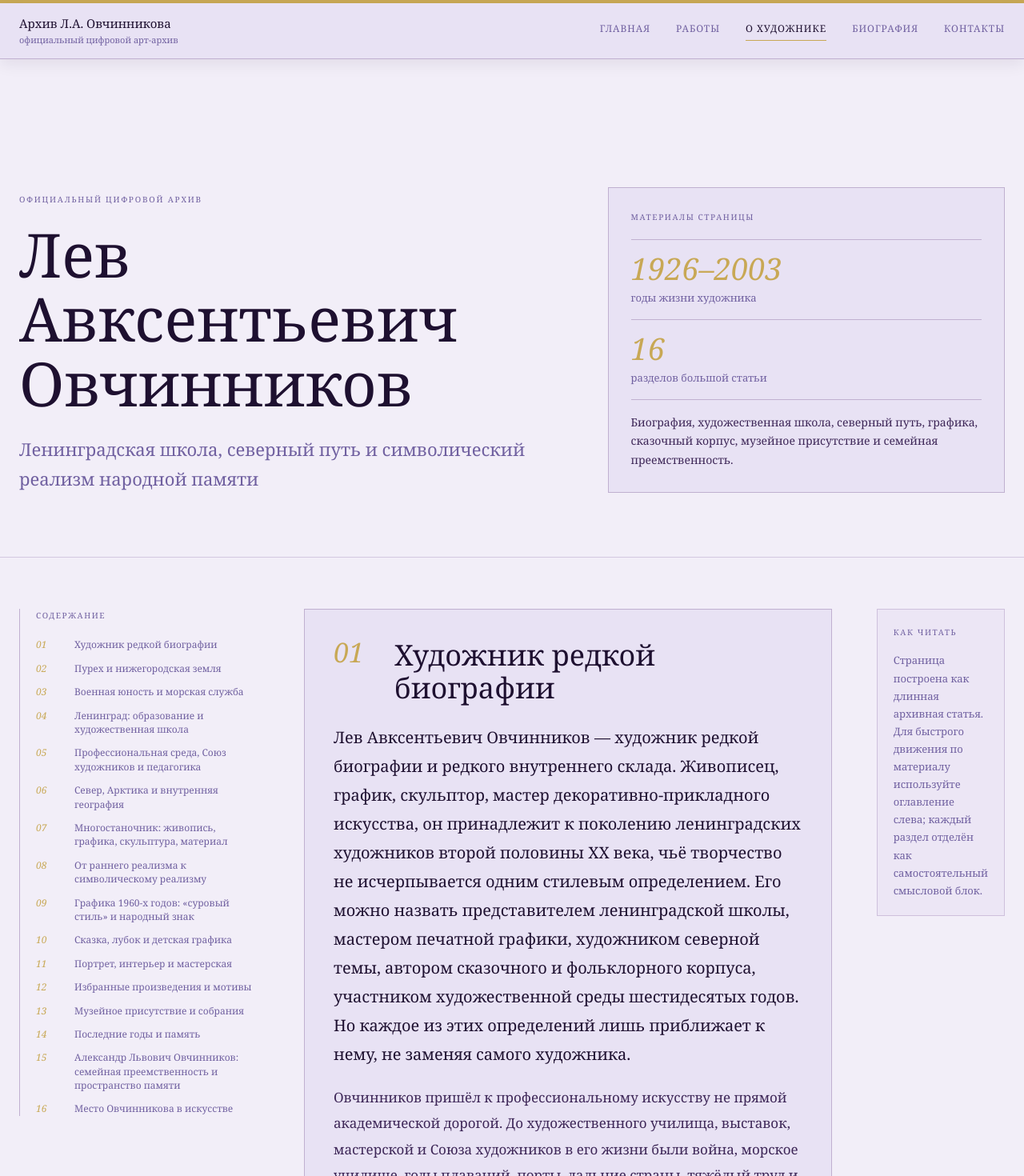
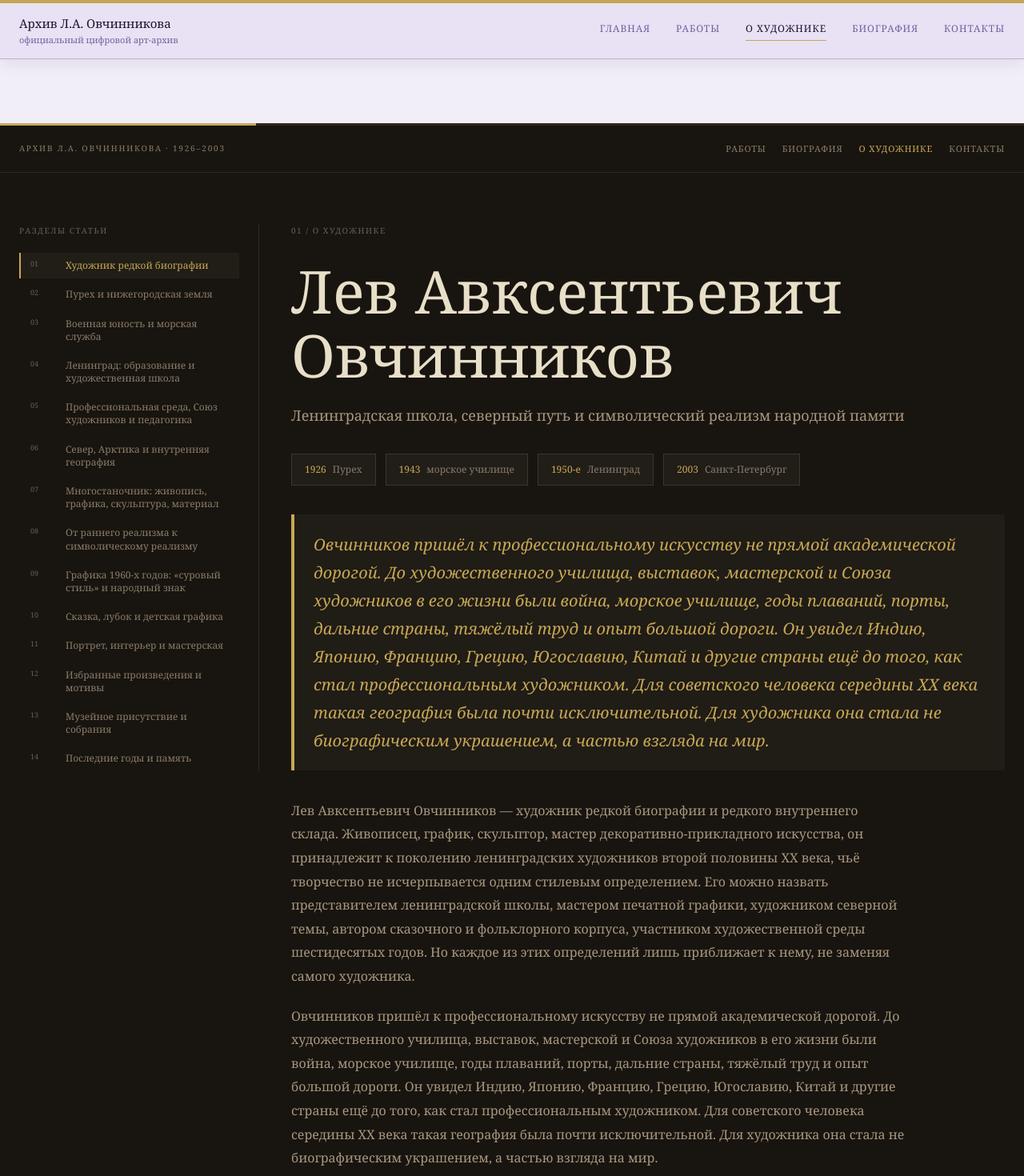
Before and after one commit to odmal88/LA_Ovchinnikov, a Next.js app: page /about in a window 1280 px wide. Shown: the top 1470 px of the page at 80% size. Built offline with nearby package versions, Linux system fonts and the light colour scheme.

Commit message:
Сделать гравюрный верх страницы о художнике

```diff
--- a/app/about/page.tsx
+++ b/app/about/page.tsx
@@ -16,60 +16,132 @@ const articleSections = aboutContent.sections.map((section, index) => ({
   paragraphs: section.text.split("\n\n").filter(Boolean),
 }));
 
+const featuredSection = articleSections[0];
+const featuredQuote =
+  featuredSection?.paragraphs[1] ||
+  "До художественного училища в его жизни были война, морское училище, годы плаваний, порты, дальние страны, тяжёлый труд и опыт большой дороги.";
+
+const dateChips = [
+  { year: "1926", label: "Пурех" },
+  { year: "1943", label: "морское училище" },
+  { year: "1950-е", label: "Ленинград" },
+  { year: "2003", label: "Санкт-Петербург" },
+];
+
+const geoTags = ["Пурех", "Ленинград", "Белое море", "Ладога", "Соловки", "Север"];
+
 export default function AboutPage() {
   return (
     <>
       <Header />
       <main className="bg-background pt-20">
-        <section className="border-b border-soft/60 bg-background py-14 md:py-20">
-          <div className="container mx-auto px-4 md:px-6">
-            <div className="grid gap-10 lg:grid-cols-[1.15fr_0.85fr] lg:items-end lg:gap-16">
-              <div className="max-w-4xl">
-                <p className="mb-5 text-[10px] uppercase tracking-[0.18em] text-primary">
-                  {siteConfig.archiveStatus}
+        <section className="bg-[#18140f] text-[#ddd5c0]">
+          <div className="h-[3px] bg-[#2e2820]" aria-hidden="true">
+            <div className="h-full w-1/4 bg-gold" />
+          </div>
+
+          <div className="border-b border-[#2e2820]">
+            <div className="container mx-auto flex flex-wrap items-center justify-between gap-4 px-4 py-5 md:px-6">
+              <p className="text-[10px] uppercase tracking-[0.18em] text-[#8a7d6a]">
+                Архив Л.А. Овчинникова · {siteConfig.artistYears}
               </p>
-                <h1 className="mb-6 font-serif text-[42px] leading-[1.06] text-heading md:text-[64px] lg:text-[76px]">
+              <nav className="flex flex-wrap gap-5 text-[11px] uppercase tracking-[0.08em] text-[#8a7d6a]">
+                <Link href="/works" className="hover:text-gold">Работы</Link>
+                <Link href="/biography" className="hover:text-gold">Биография</Link>
+                <Link href="/about" className="text-gold">О художнике</Link>
+                <Link href="/contacts" className="hover:text-gold">Контакты</Link>
+              </nav>
+            </div>
+          </div>
+
+          <div className="container mx-auto px-4 py-10 md:px-6 md:py-14 lg:py-16">
+            <div className="grid gap-10 lg:grid-cols-[260px_minmax(0,1fr)] xl:grid-cols-[300px_minmax(0,900px)]">
+              <aside className="hidden lg:block">
+                <div className="sticky top-28 border-r border-[#2e2820] pr-6">
+                  <p className="mb-5 text-[10px] uppercase tracking-[0.16em] text-[#6a5f52]">
+                    Разделы статьи
+                  </p>
+                  <nav className="grid gap-1">
+                    {articleSections.slice(0, 14).map((section, index) => (
+                      <a
+                        key={section.id}
+                        href={`#${section.id}`}
+                        className={`grid grid-cols-[32px_1fr] gap-3 border-l-2 px-3 py-2 text-[12px] leading-[1.35] transition-colors ${
+                          index === 0
+                            ? "border-gold bg-[#211d17] text-gold"
+                            : "border-transparent text-[#8a7d6a] hover:bg-[#211d17] hover:text-gold"
+                        }`}
+                      >
+                        <span className="text-[9px] text-[#6a5f52]">{section.number}</span>
+                        <span>{section.title}</span>
+                      </a>
+                    ))}
+                  </nav>
+                </div>
+              </aside>
+
+              <div>
+                <div className="mb-7 text-[10px] uppercase tracking-[0.15em] text-[#6a5f52]">
+                  01 / О художнике
+                </div>
+
+                <h1 className="max-w-4xl font-serif text-[38px] leading-[1.08] text-[#e8dfc8] md:text-[60px] lg:text-[74px]">
                   {aboutContent.title}
                 </h1>
-                <p className="max-w-3xl text-[18px] leading-[1.75] text-primary md:text-[22px] md:leading-[1.65]">
+                <p className="mt-5 max-w-3xl text-[15px] leading-[1.75] text-[#a89880] md:text-[18px]">
                   {aboutContent.intro}
+                </p>
+
+                <div className="mt-8 flex flex-wrap gap-3">
+                  {dateChips.map((chip) => (
+                    <div key={chip.year} className="border border-[#3a3530] bg-[#211d17] px-4 py-2">
+                      <span className="mr-2 text-[12px] text-gold">{chip.year}</span>
+                      <span className="text-[12px] text-[#8a7d6a]">{chip.label}</span>
+                    </div>
+                  ))}
+                </div>
+
+                <div className="my-9 border-l-4 border-gold bg-[#201c16] px-6 py-5">
+                  <p className="text-[17px] italic leading-[1.75] text-gold md:text-[20px]">
+                    {featuredQuote}
                   </p>
                 </div>
 
-              <aside className="border border-soft bg-card p-6 md:p-7">
-                <p className="mb-5 text-[10px] uppercase tracking-[0.16em] text-primary">
-                  Материалы страницы
+                <div className="max-w-3xl space-y-5 text-[15px] leading-[1.85] text-[#a89880] md:text-[16px]">
+                  {featuredSection?.paragraphs.slice(0, 3).map((paragraph, index) => (
+                    <p key={index} className="text-pretty">
+                      {paragraph}
                     </p>
-                <div className="grid gap-4 text-heading">
-                  <div className="border-t border-soft pt-4">
-                    <div className="text-[30px] italic leading-none text-gold md:text-[38px]">
-                      {siteConfig.artistYears}
+                  ))}
                 </div>
-                    <p className="mt-2 text-[13px] leading-[1.6] text-muted-foreground">
-                      годы жизни художника
-                    </p>
+
+                <div className="mt-8 flex flex-wrap gap-2">
+                  <span className="border border-[#4a3f35] px-3 py-1 text-[10px] uppercase tracking-[0.06em] text-gold">
+                    Маршруты и память
+                  </span>
+                  {geoTags.map((tag) => (
+                    <span key={tag} className="border border-[#3a3530] px-3 py-1 text-[10px] uppercase tracking-[0.06em] text-[#6a5f52]">
+                      {tag}
+                    </span>
+                  ))}
                 </div>
-                  <div className="border-t border-soft pt-4">
-                    <div className="text-[30px] italic leading-none text-gold md:text-[38px]">
-                      {articleSections.length}
-                    </div>
-                    <p className="mt-2 text-[13px] leading-[1.6] text-muted-foreground">
-                      разделов большой статьи
-                    </p>
-                  </div>
-                  <div className="border-t border-soft pt-4">
-                    <p className="text-[14px] leading-[1.7] text-foreground">
-                      Биография, художественная школа, северный путь, графика,
-                      сказочный корпус, музейное присутствие и семейная преемственность.
-                    </p>
+
+                <div className="mt-10 flex flex-wrap gap-5 border-t border-[#2e2820] pt-6">
+                  <a href="#article" className="inline-flex items-center gap-2 text-[13px] text-gold hover:text-[#e8dfc8]">
+                    Читать статью полностью
+                    <ArrowRight className="h-4 w-4" />
+                  </a>
+                  <Link href="/biography" className="inline-flex items-center gap-2 text-[13px] text-[#8a7d6a] hover:text-gold">
+                    Биографическая хроника
+                    <ArrowRight className="h-4 w-4" />
+                  </Link>
                 </div>
               </div>
-              </aside>
             </div>
           </div>
         </section>
 
-        <section className="py-10 md:py-16">
+        <section id="article" className="py-10 md:py-16">
           <div className="container mx-auto px-4 md:px-6">
             <details className="mb-8 border border-soft bg-card p-5 lg:hidden">
               <summary className="cursor-pointer text-[11px] uppercase tracking-[0.14em] text-primary">
@@ -93,7 +165,7 @@ export default function AboutPage() {
               <aside className="hidden lg:block">
                 <div className="sticky top-28 border-l border-soft pl-5">
                   <p className="mb-5 text-[10px] uppercase tracking-[0.16em] text-primary">
-                    Содержание
+                    Полный текст
                   </p>
                   <nav className="grid gap-3">
                     {articleSections.map((section) => (
@@ -134,14 +206,7 @@ export default function AboutPage() {
 
                     <div className="space-y-5 text-[16px] leading-[1.85] text-foreground md:text-[17px] md:leading-[1.9]">
                       {section.paragraphs.map((paragraph, pIndex) => (
-                        <p
-                          key={pIndex}
-                          className={`text-pretty ${
-                            index === 0 && pIndex === 0
-                              ? "text-[18px] leading-[1.8] text-heading md:text-[20px]"
-                              : ""
-                          }`}
-                        >
+                        <p key={pIndex} className="text-pretty">
                           {paragraph}
                         </p>
                       ))}
@@ -153,12 +218,12 @@ export default function AboutPage() {
               <aside className="hidden xl:block">
                 <div className="sticky top-28 border border-soft/70 bg-card/60 p-5">
                   <p className="mb-4 text-[10px] uppercase tracking-[0.16em] text-primary">
-                    Как читать
+                    Принцип страницы
                   </p>
                   <p className="text-[13px] leading-[1.7] text-muted-foreground">
-                    Страница построена как длинная архивная статья. Для быстрого
-                    движения по материалу используйте оглавление слева; каждый
-                    раздел отделён как самостоятельный смысловой блок.
+                    Верхний блок работает как экспозиционный вход в биографию и
+                    художественный мир. Ниже сохранён полный текст большой статьи
+                    для внимательного чтения и поисковой доступности.
                   </p>
                 </div>
               </aside>
```
Lines whose indentation alone changed are shown as unchanged.
